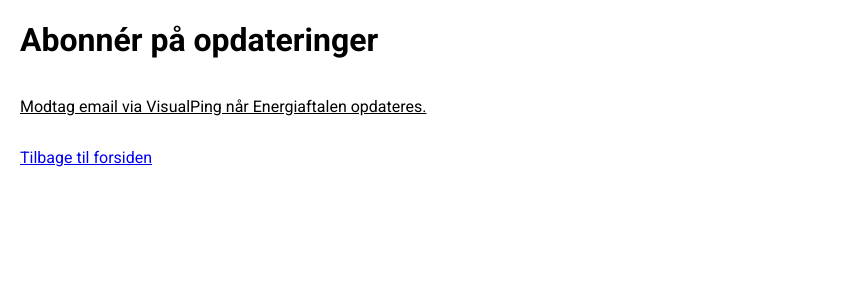
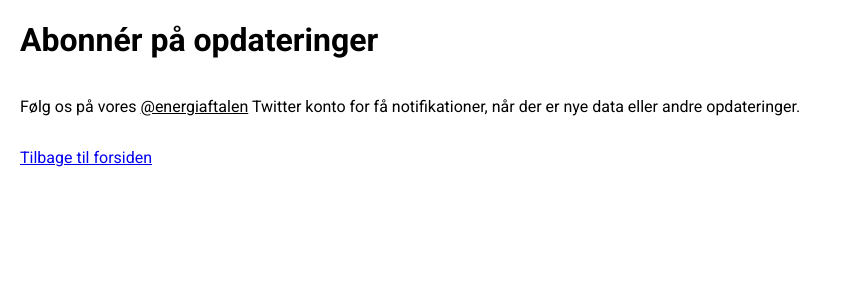
Before and after one commit to olavurellefsen/danish-energy-agreement, a React (Create React App) app: page /abonner in a window 1280 px wide. Shown: the top 300 px of the page, without its empty margins (0-841 px from the left). Built offline with nearby package versions, Linux system fonts and the light colour scheme; what styled-components-breakpoint would draw is missing.

Commit message:
Ændret 'abonnementslink' fra VisualPing til Twitter @energiaftalen

```diff
--- a/src/pages/GetUpdates.js
+++ b/src/pages/GetUpdates.js
@@ -35,7 +35,7 @@ export default () => (
   <AboutContainer>
     <AboutHeader>Abonnér på opdateringer</AboutHeader>
     <AboutBody>
-      <BodyLink href='https://visualping.io/?url=http://energiaftalen.tokni.com&mode=visual'>Modtag email via VisualPing når Energiaftalen opdateres.</BodyLink>
+      Følg os på vores <BodyLink href='https://twitter.com/energiaftalen'>@energiaftalen</BodyLink> Twitter konto for få notifikationer, når der er nye data eller andre opdateringer.
     </AboutBody>
     <AboutBody><Link to='/'>Tilbage til forsiden</Link></AboutBody>
   </AboutContainer>
```
